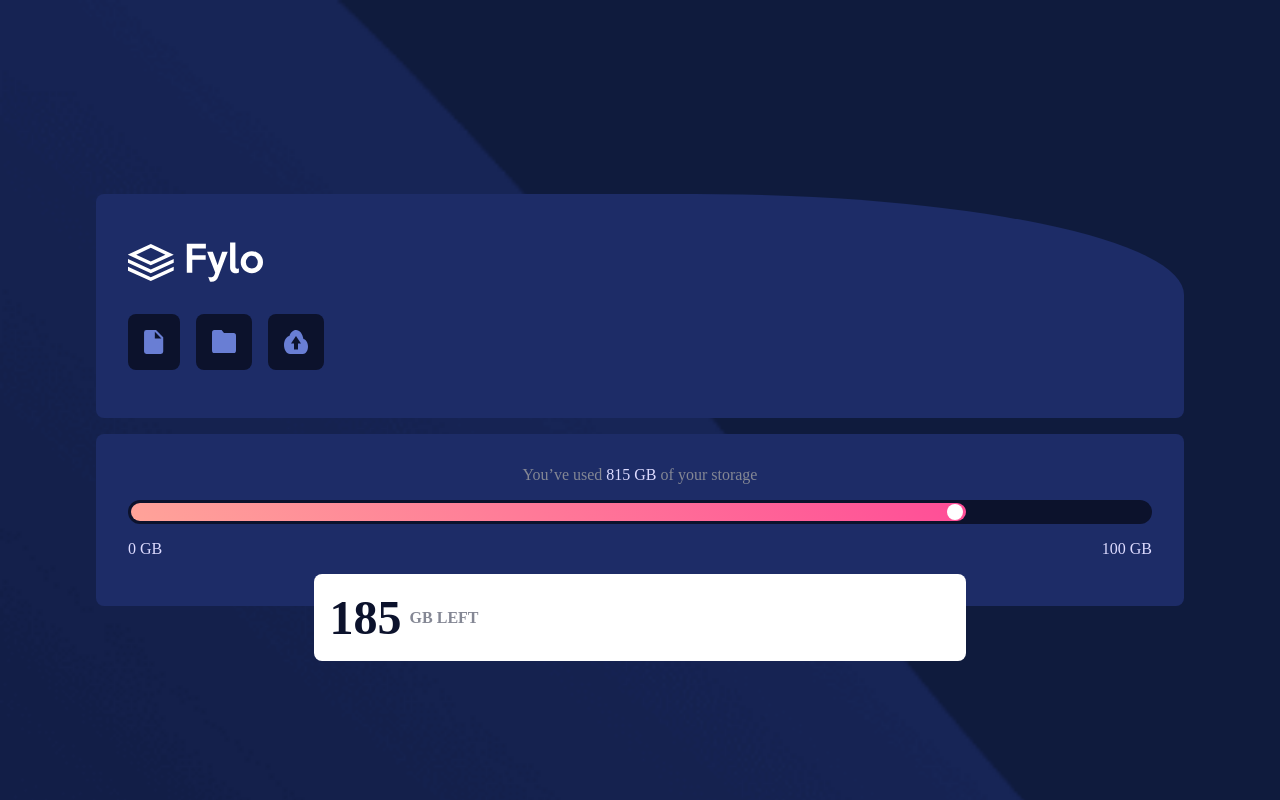
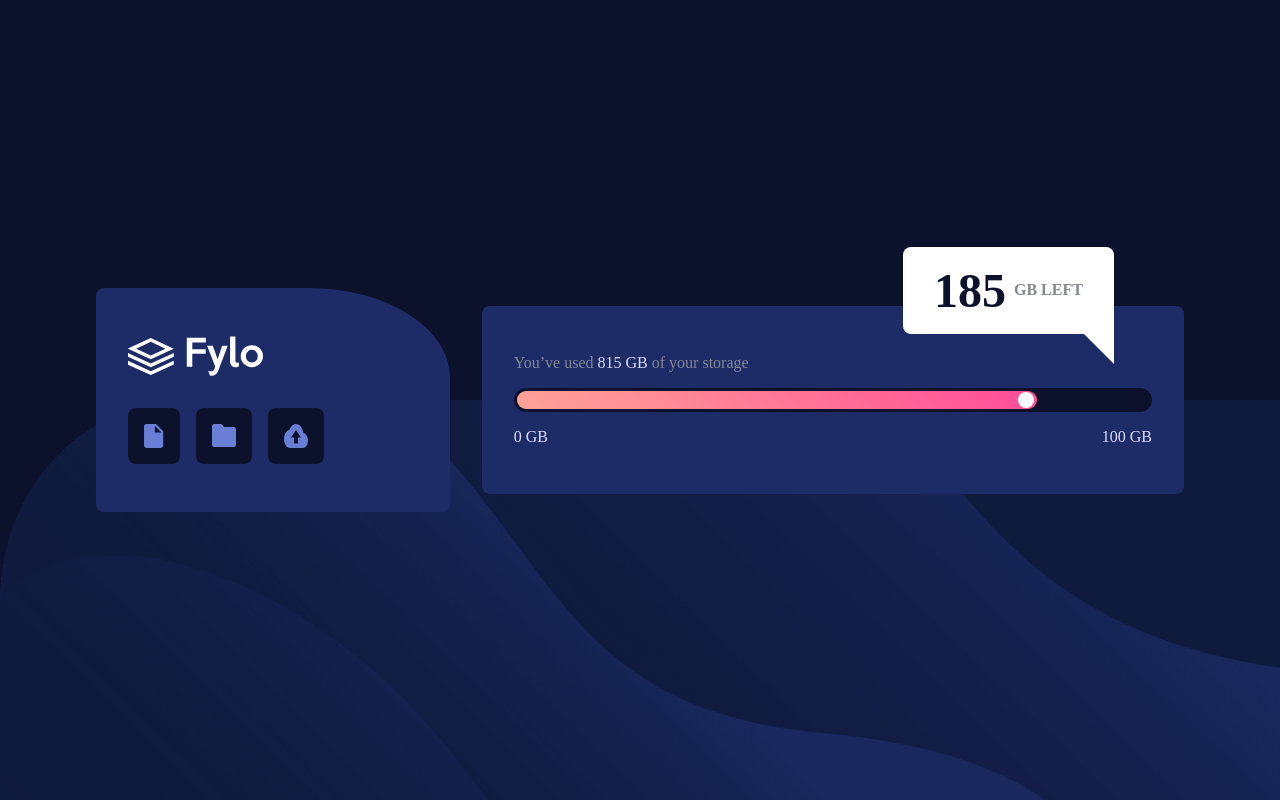
Before and after one commit to abanicaisse/fylo-data-storage, a plain HTML site: page index.html in a window 1280 px wide. Drawn offline with Linux system fonts and the light colour scheme.

Commit message:
styled the desktop version

```diff
--- a/css/style.css
+++ b/css/style.css
@@ -109,7 +109,6 @@ main {
     border-radius: 50%;
     position: absolute;
     top: .25rem;
-    /* bottom: 5rem; */
     right: 18.5%;
 }
 
@@ -121,6 +120,8 @@ main {
 .data > div + div + div {
     color: var(--grayish-blue);
     background-color: white;
+    display: flex;
+    justify-content: center;
     position: absolute;
     left: 20%;
     right: 20%;
@@ -129,7 +130,6 @@ main {
     border-radius: .5rem;
     padding: 1rem;
     margin-top: 1rem;
-
 }
 
 .data > div + div + div > p {
@@ -163,3 +163,55 @@ main {
         justify-content: center;
     }
 }
+
+@media screen and (min-width: 1200px) {
+    body {
+        background-color: var(--darker-blue);
+        background-image: url('../assets/images/bg-desktop.png');
+        background-repeat: no-repeat;
+        background-size: 100% 50%;
+        background-position: bottom center;
+    }
+
+    main {
+        width: min(85%, 75rem);
+        flex-direction: row;
+        align-items: center;
+        gap: 2rem;
+    }
+
+    .logo {
+        width: 35%;
+        border-top-right-radius: 40%;
+    }
+
+    .data {
+        width: 70%;
+        text-align: left;
+        padding-top: 3rem;
+    }
+
+    .data > div > label > p {
+        text-align: left;
+    }
+
+    .data > div + div + div {
+        width: 30%;
+        position: absolute;
+        top: -40%;
+        left: 60%;
+        border-bottom-right-radius: 0;
+        padding: 1rem;
+        margin-top: 1rem;
+    }
+
+    .data > div + div + div::before {
+        content: '';
+        background-color: white;
+        border-bottom: 30px solid var(--dark-blue);
+        border-right: 30px solid white;
+        position: absolute;
+        top: 100%;
+        right: 0%;
+    }
+}
```
